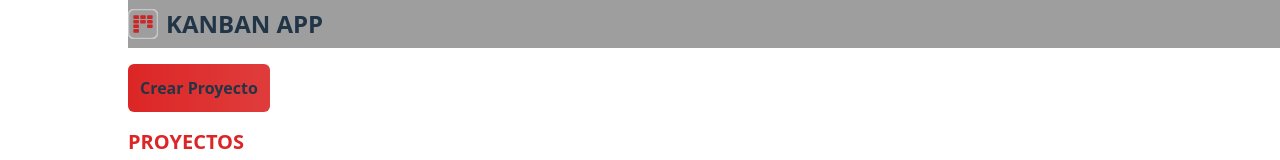
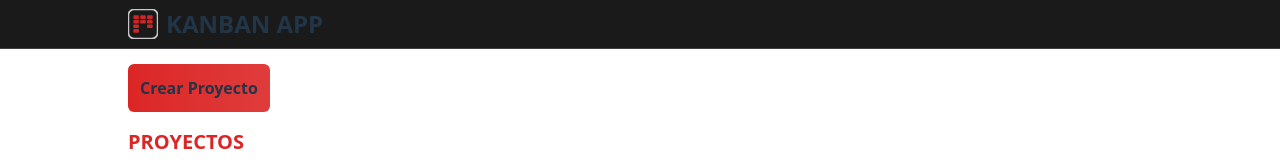
Before and after one commit to KristianC8/Kanban-App-Front, a React (Vite) app: page / in a window 1280 px wide. Shown: the top 160 px of the page. Built offline with nearby package versions, Linux system fonts and the light colour scheme; no server answers.

Commit message:
Change header color

```diff
--- a/src/components/Header.jsx
+++ b/src/components/Header.jsx
@@ -2,7 +2,10 @@ import { KanbanIcon } from './icons/KanbanIcon'
 
 export const Header = () => {
   return (
-    <header className=' flex gap-2 h-fit py-2 items-center fixed top-0 bg-[#24242470] backdrop-blur-lg z-20 w-full'>
+    <header
+      className=' flex gap-2 h-fit py-2 items-center fixed top-0 left-0 right-0 bg-[#1a1a1a] backdrop-blur-lg z-20 w-full
+     border-b border-zinc-700 px-[10%]'
+    >
       <KanbanIcon />
       <h1 className=' text-2xl font-bold'>KANBAN APP</h1>
     </header>
```
